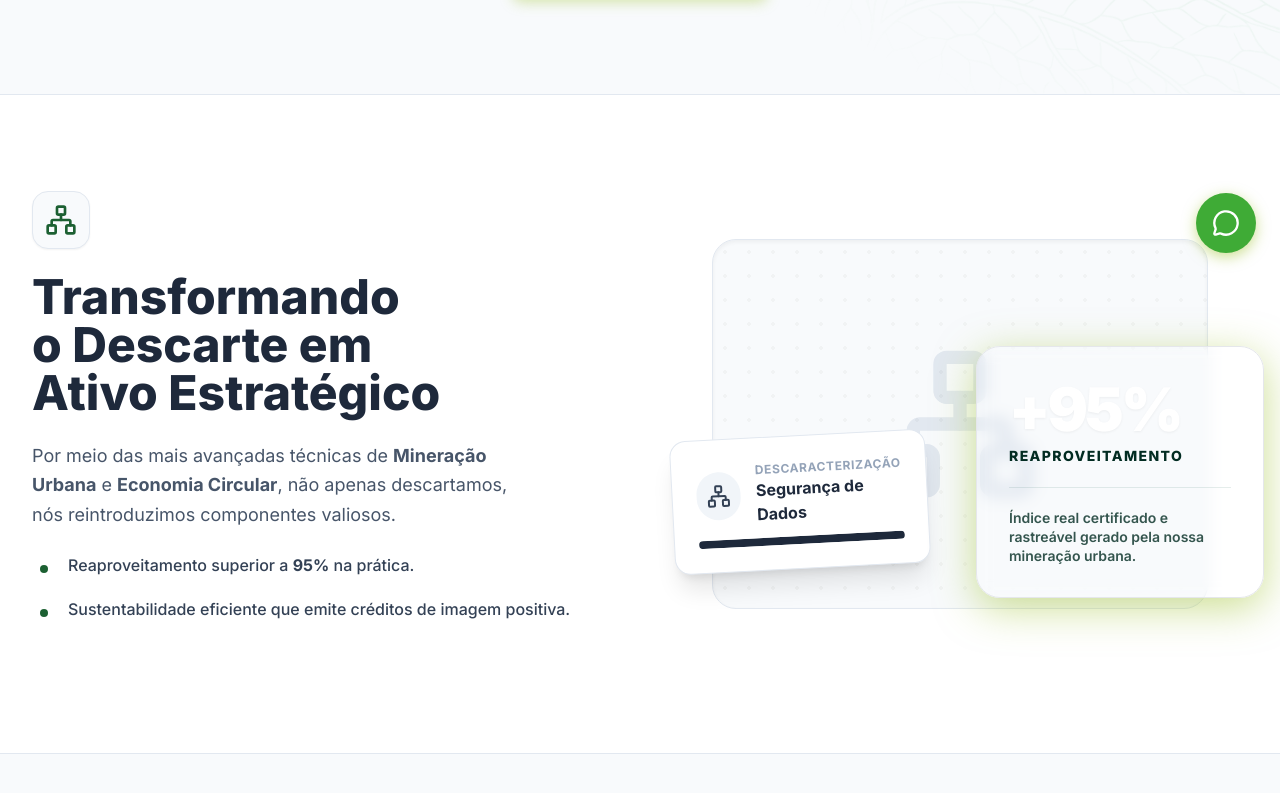
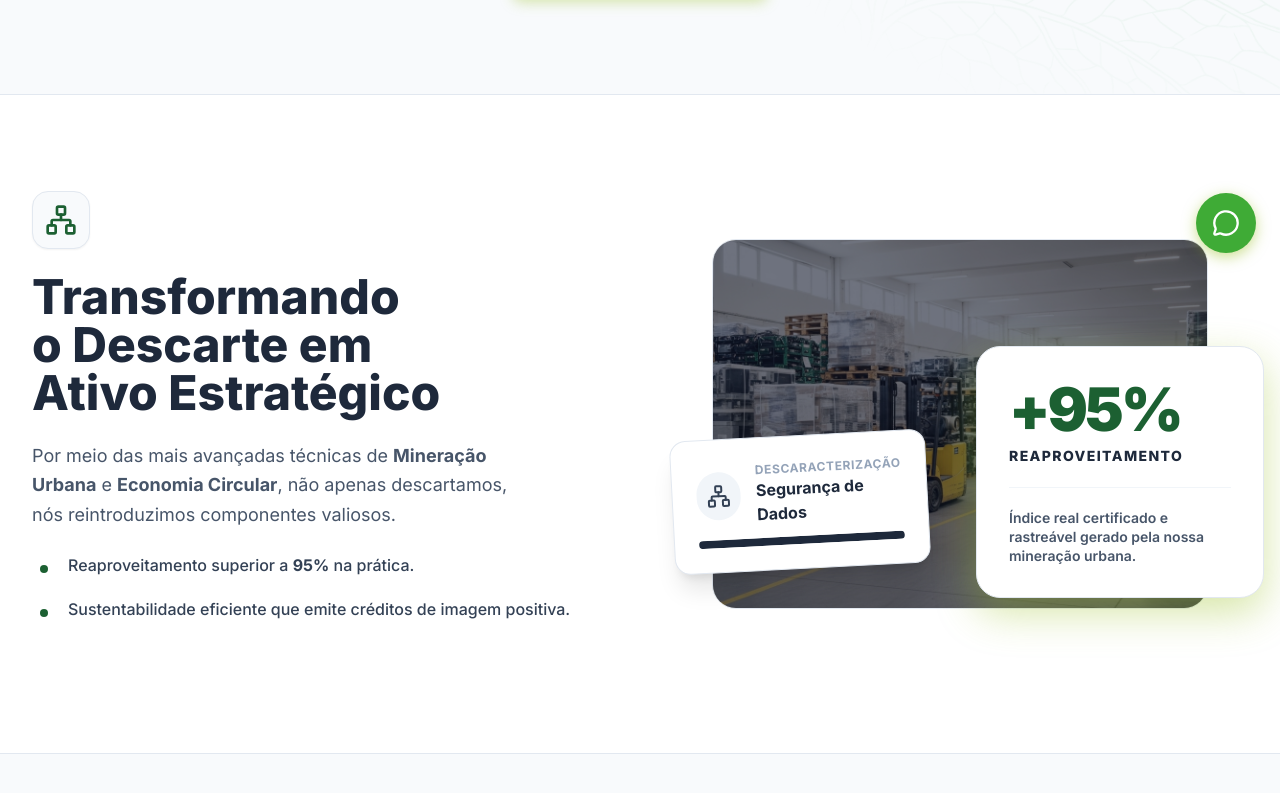
Before and after one commit to bielcolares/site-gtech, a Next.js app: page /servicos in a window 1280 px wide. Shown: the part 523-1316 px from the top of the page. Built offline with nearby package versions, Linux system fonts and the light colour scheme.

Commit message:
feat(ui): adicionar imagem fundo-gtech ao card de descarte em Servicos e corrigir contraste do card 95%

```diff
--- a/src/components/ServicosContent.jsx
+++ b/src/components/ServicosContent.jsx
@@ -152,10 +152,15 @@ export default function ServicosContent() {
               className="order-1 hidden md:block lg:order-2"
             >
               <div className="relative flex h-[450px] w-full items-center justify-center">
-                {/* Bg Box / Texture */}
-                <div className="absolute inset-4 flex items-center justify-center overflow-hidden rounded-3xl border border-slate-200 bg-slate-50 shadow-inner sm:inset-10">
-                  <div className="absolute inset-0 bg-[radial-gradient(circle_at_center,_black_10%,_transparent_10%)] bg-[length:24px_24px] opacity-[0.03]"></div>
-                  <Network className="h-40 w-40 text-slate-200" />
+                {/* Bg Box / Texture (fundo-gtech) */}
+                <div className="absolute inset-4 flex items-center justify-center overflow-hidden rounded-3xl border border-slate-200 shadow-inner sm:inset-10">
+                  <img
+                    src="/images/fundo-gtech.jpeg"
+                    alt="Operação GTech"
+                    className="absolute h-full w-full object-cover"
+                  />
+                  {/* Overlay escuro para dar destaque aos cards menores da frente */}
+                  <div className="absolute inset-0 bg-slate-900/60"></div>
                 </div>
 
                 {/* Left floating card */}
@@ -179,15 +184,15 @@ export default function ServicosContent() {
                 </div>
 
                 {/* Right floating card (Main Metric) */}
-                <div className="bg-primary/95 border-primary-light relative z-20 ml-auto w-72 translate-x-4 translate-y-12 transform rounded-3xl border p-8 shadow-[0_10px_40px_rgba(156,192,38,0.5)] backdrop-blur">
-                  <span className="mb-1 block text-6xl font-black tracking-tighter text-white drop-shadow-sm">
+                <div className="relative z-20 ml-auto w-72 translate-x-4 translate-y-12 transform rounded-3xl border border-slate-200 bg-white p-8 shadow-[0_15px_40px_rgba(156,192,38,0.4)] transition-transform hover:-translate-y-1">
+                  <span className="mb-1 block text-6xl font-black tracking-tighter text-primary-dark">
                     +95%
                   </span>
-                  <span className="text-sm font-extrabold uppercase tracking-widest text-emerald-950">
+                  <span className="text-sm font-extrabold uppercase tracking-widest text-slate-800">
                     Reaproveitamento
                   </span>
-                  <div className="mt-5 border-t border-emerald-900/10 pt-5">
-                    <p className="text-sm font-semibold leading-snug text-emerald-950/80">
+                  <div className="mt-5 border-t border-slate-100 pt-5">
+                    <p className="text-sm font-semibold leading-snug text-slate-600">
                       Índice real certificado e rastreável gerado pela nossa
                       mineração urbana.
                     </p>
```
